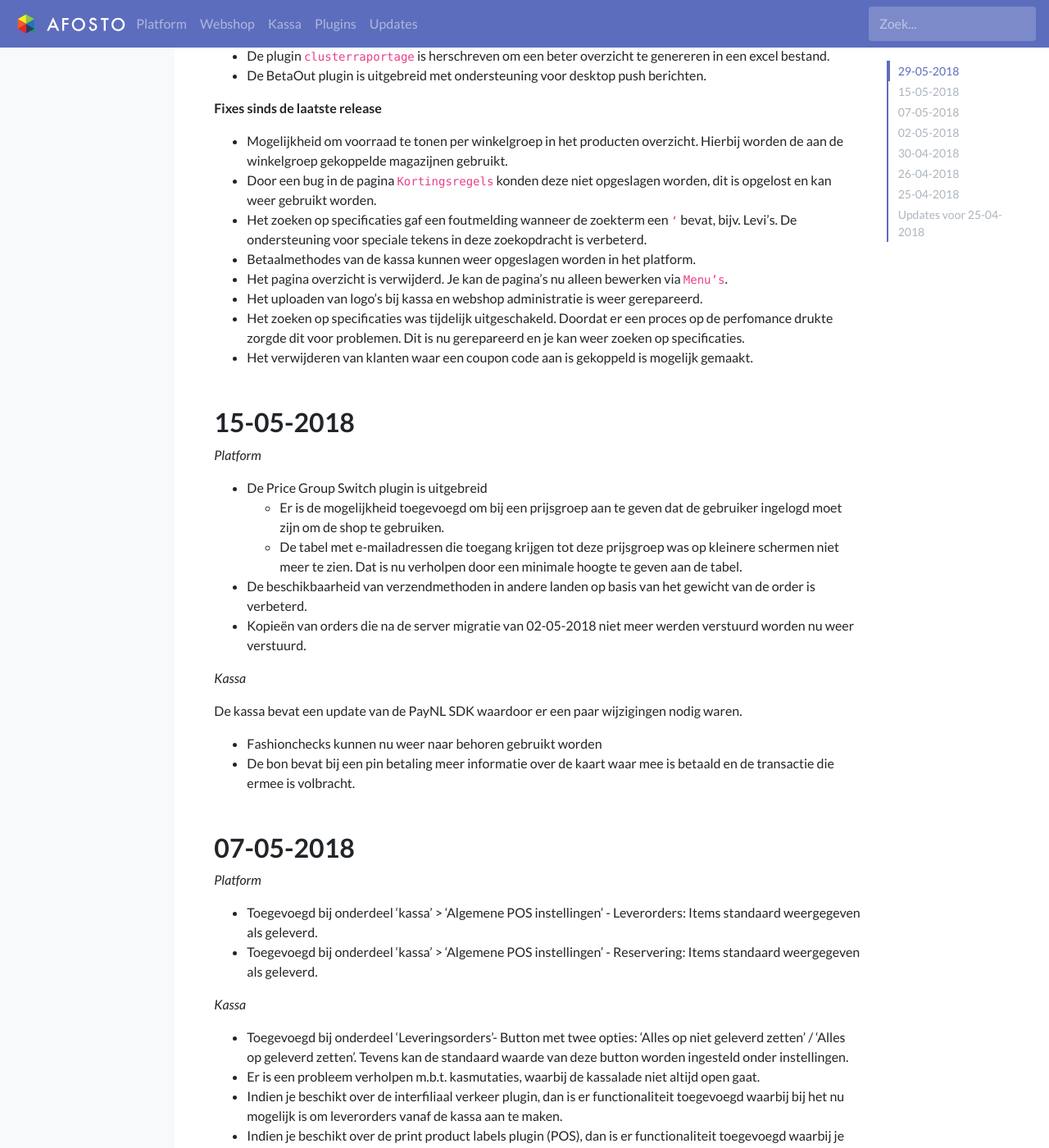
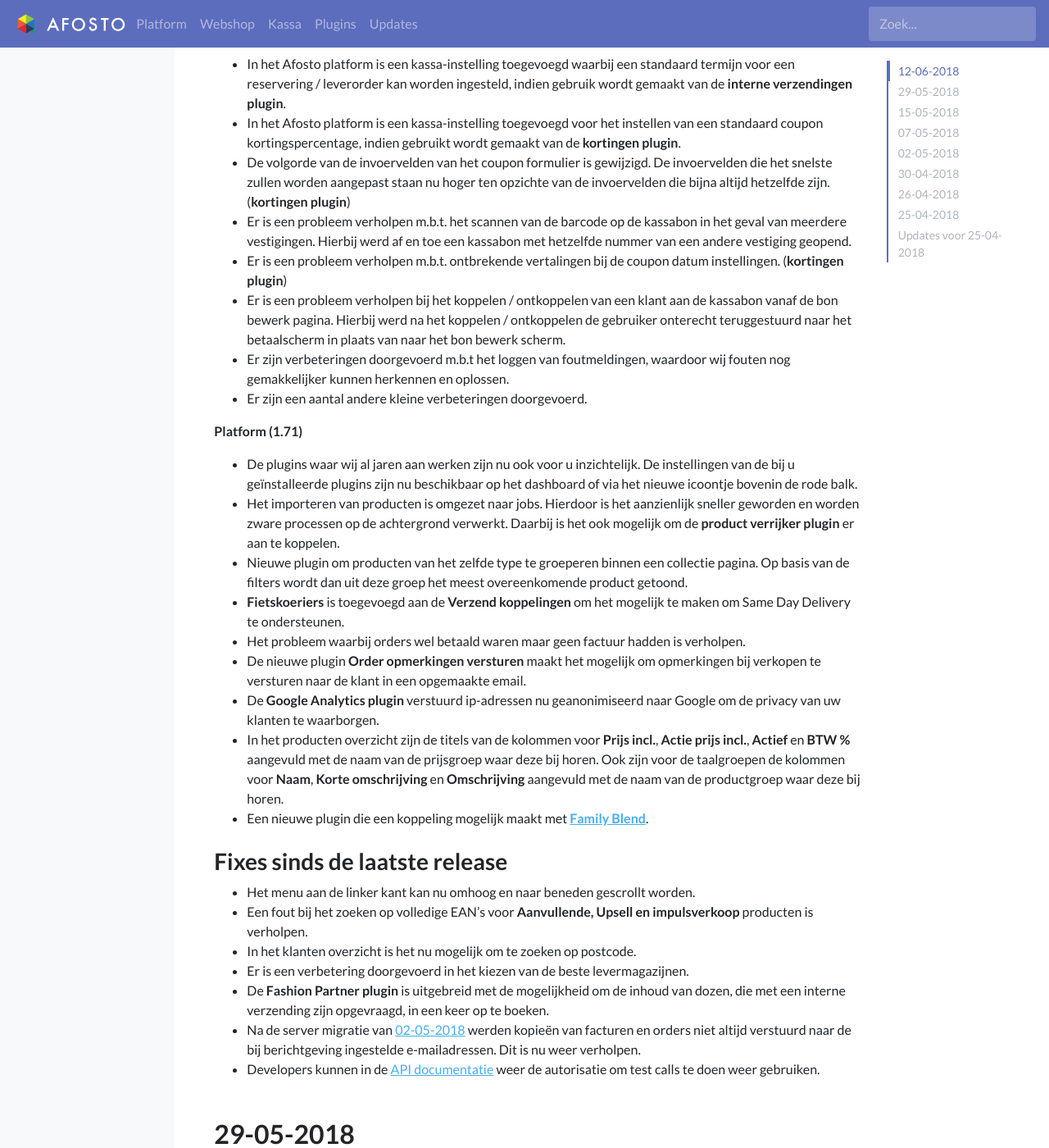
Before and after one commit to afosto/afosto-docs, a Jekyll site: the page built from updates.md, in a window 1280 px wide and 1400 px high, scrolled down 302 px. Shown: the whole window at 82% size. Built offline with Jekyll 4.4.1, drawn with Linux system fonts in a browser that asks for light colours.

Commit message:
release notes and separate updates layout for better TOC (#59)
* - release notes for 12-06-2018
  - pos release 3.0.75
  - platform release 1.71
- introduced a updates template the has a trimmed down table of contents
  - only contains h2 headings so we can use the others for propper heading structures

* added family blend to the platform updates

* Emphasize fietskoeriers addition to shipment providers plugin

```diff
--- /dev/null
+++ b/_layouts/updates.html
@@ -0,0 +1,35 @@
+<!doctype html>
+<html lang="en">
+<head>
+  {% include header.html %}
+</head>
+<body data-spy="scroll" data-target="#af-doc-toc">
+{% include navbar.html %}
+<div class="container-fluid">
+  <div class="row flex-xl-nowrap">
+    <div class="col-10 col-md-3 col-xl-2 af-sidebar">
+      {% include doc-sidebar.html %}
+    </div>
+
+    {% if page.toc %}
+    <div class="order-md-2 col-10 col-md-3 col-xl-2 af-sidebar-toc">
+      <nav id="af-doc-toc" class="nav">
+        {% capture itemClass %}toc-entry.nav-item.toc-h%level%.af-close-menus{% endcapture %}
+        {% include toc.html html=content class="nav.af-page-toc" item_class=itemClass h_min=2 h_max=2 %}
+      </nav>
+    </div>
+    {% endif %}
+
+    <main class="col-12 col-md-9 col-xl-8 pl-md-5 af-content" role="main">
+      <h1 class="af-title display-1" id="content">{{ page.title | smartify }}</h1>
+      <p class="af-lead lead">{{ page.description | smartify }}</p>
+      <!--<button class="navbar-toggler toggle-sidebar d-block d-xl-none mr-2" type="button" data-menu="sidebar-toc" data-menu-action="open" data-menu-side="right">-->
+      <!--<span class="navbar-toggler-icon"></span>-->
+      <!--</button>-->
+      {{ content }}
+    </main>
+  </div>
+</div>
+{% include scripts.html %}
+</body>
+</html>
--- a/updates.md
+++ b/updates.md
@@ -8,44 +8,84 @@ redirect_from:
     - /releases
 ---
 
+## 12-06-2018
+
+### In deze release
+
+**Kassa (3.0.75)**
+
+- In het Afosto platform is een kassa-instelling toegevoegd waarbij een standaard termijn voor een reservering / leverorder kan worden ingesteld, indien gebruik wordt gemaakt van de **interne verzendingen plugin**.
+- In het Afosto platform is een kassa-instelling toegevoegd voor het instellen van een standaard coupon kortingspercentage, indien gebruikt wordt gemaakt van de **kortingen plugin**.
+- De volgorde van de invoervelden van het coupon formulier is gewijzigd. De invoervelden die het snelste zullen worden aangepast staan nu hoger ten opzichte van de invoervelden die bijna altijd hetzelfde zijn. (**kortingen plugin**)
+- Er is een probleem verholpen m.b.t. het scannen van de barcode op de kassabon in het geval van meerdere vestigingen. Hierbij werd af en toe een kassabon met hetzelfde nummer van een andere vestiging geopend.
+- Er is een probleem verholpen m.b.t. ontbrekende vertalingen bij de coupon datum instellingen. (**kortingen plugin**)
+- Er is een probleem verholpen bij het koppelen / ontkoppelen van een klant aan de kassabon vanaf de bon bewerk pagina. Hierbij werd na het koppelen / ontkoppelen de gebruiker onterecht teruggestuurd naar het betaalscherm in plaats van naar het bon bewerk scherm.
+- Er zijn verbeteringen doorgevoerd m.b.t het loggen van foutmeldingen, waardoor wij fouten nog gemakkelijker kunnen herkennen en oplossen.
+- Er zijn een aantal andere kleine verbeteringen doorgevoerd.
+
+**Platform (1.71)**
+
+- De plugins waar wij al jaren aan werken zijn nu ook voor u inzichtelijk. De instellingen van de bij u geïnstalleerde plugins zijn nu beschikbaar op het dashboard of via het nieuwe icoontje bovenin de rode balk.
+- Het importeren van producten is omgezet naar jobs. Hierdoor is het aanzienlijk sneller geworden en worden zware processen op de achtergrond verwerkt. Daarbij is het ook mogelijk om de **product verrijker plugin** er aan te koppelen.
+- Nieuwe plugin om producten van het zelfde type te groeperen binnen een collectie pagina. Op basis van de filters wordt dan uit deze groep het meest overeenkomende product getoond.
+- **Fietskoeriers** is toegevoegd aan de **Verzend koppelingen** om het mogelijk te maken om Same Day Delivery te ondersteunen.
+- Het probleem waarbij orders wel betaald waren maar geen factuur hadden is verholpen.
+- De nieuwe plugin **Order opmerkingen versturen** maakt het mogelijk om opmerkingen bij verkopen te versturen naar de klant in een opgemaakte email.
+- De **Google Analytics plugin** verstuurd ip-adressen nu geanonimiseerd naar Google om de privacy van uw klanten te waarborgen.
+- In het producten overzicht zijn de titels van de kolommen voor **Prijs incl.**, **Actie prijs incl.**, **Actief** en **BTW %** aangevuld met de naam van de prijsgroep waar deze bij horen. Ook zijn voor de taalgroepen de kolommen voor **Naam**, **Korte omschrijving** en **Omschrijving** aangevuld met de naam van de productgroep waar deze bij horen.
+- Een nieuwe plugin die een koppeling mogelijk maakt met [**Family Blend**](http://familyblend.nl/).
+
+### Fixes sinds de laatste release
+
+- Het menu aan de linker kant kan nu omhoog en naar beneden gescrollt worden.
+- Een fout bij het zoeken op volledige EAN’s voor **Aanvullende, Upsell en impulsverkoop** producten is verholpen.
+- In het klanten overzicht is het nu mogelijk om te zoeken op postcode.
+- Er is een verbetering doorgevoerd in het kiezen van de beste levermagazijnen.
+- De **Fashion Partner plugin** is uitgebreid met de mogelijkheid om de inhoud van dozen, die met een interne verzending zijn opgevraagd, in een keer op te boeken.
+- Na de server migratie van [02-05-2018](#02-05-2018) werden kopieën van facturen en orders niet altijd verstuurd naar de bij berichtgeving ingestelde e-mailadressen. Dit is nu weer verholpen.
+- Developers kunnen in de [API documentatie](https://docs.afosto.com/) weer de autorisatie om test calls te doen weer gebruiken.
+
 ## 29-05-2018
 
-**In deze release**
+### In deze release
 * Het zoeken van producten in zowel platform als webshop is verbeterd waardoor het zoeken op EAN en SKU betere resultaten geeft.
-* De plugin `clusterraportage` is herschreven om een beter overzicht te genereren in een excel bestand.
+* De plugin **clusterraportage** is herschreven om een beter overzicht te genereren in een excel bestand.
 * De BetaOut plugin is uitgebreid met ondersteuning voor desktop push berichten.
 
-**Fixes sinds de laatste release**
+### Fixes sinds de laatste release
 * Mogelijkheid om voorraad te tonen per winkelgroep in het producten overzicht. Hierbij worden de aan de winkelgroep gekoppelde magazijnen gebruikt.
-* Door een bug in de pagina `Kortingsregels` konden deze niet opgeslagen worden, dit is opgelost en kan weer gebruikt worden.
+* Door een bug in de pagina **Kortingsregels** konden deze niet opgeslagen worden, dit is opgelost en kan weer gebruikt worden.
 * Het zoeken op specificaties gaf een foutmelding wanneer de zoekterm een `‘` bevat, bijv. Levi’s. De ondersteuning voor speciale tekens in deze zoekopdracht is verbeterd.
 * Betaalmethodes van de kassa kunnen weer opgeslagen worden in het platform.
-* Het pagina overzicht is verwijderd. Je kan de pagina’s nu alleen bewerken via `Menu’s`.
+* Het pagina overzicht is verwijderd. Je kan de pagina’s nu alleen bewerken via **Menu’s**.
 * Het uploaden van logo’s bij kassa en webshop administratie is weer gerepareerd.
 * Het zoeken op specificaties was tijdelijk uitgeschakeld. Doordat er een proces op de perfomance drukte zorgde dit voor problemen. Dit is nu gerepareerd en je kan weer zoeken op specificaties.
 * Het verwijderen van klanten waar een coupon code aan is gekoppeld is mogelijk gemaakt.
 
 
 ## 15-05-2018
-_Platform_
+**Platform**
+
 * De Price Group Switch plugin is uitgebreid
   * Er is de mogelijkheid toegevoegd om bij een prijsgroep aan te geven dat de gebruiker ingelogd moet zijn om de shop te gebruiken.
   * De tabel met e-mailadressen die toegang krijgen tot deze prijsgroep was op kleinere schermen niet meer te zien. Dat is nu verholpen door een minimale hoogte te geven aan de tabel.
 * De beschikbaarheid van verzendmethoden in andere landen op basis van het gewicht van de order is verbeterd.
 * Kopieën van orders die na de server migratie van 02-05-2018 niet meer werden verstuurd worden nu weer verstuurd.
 
-_Kassa_
+**Kassa**
 
 De kassa bevat een update van de PayNL SDK waardoor er een paar wijzigingen nodig waren.
 * Fashionchecks kunnen nu weer naar behoren gebruikt worden
 * De bon bevat bij een pin betaling meer informatie over de kaart waar mee is betaald en de transactie die ermee is volbracht.
 
 ## 07-05-2018
-_Platform_
+**Platform**
+
 * Toegevoegd bij onderdeel 'kassa' > 'Algemene POS instellingen' - Leverorders: Items standaard weergegeven als geleverd.
 * Toegevoegd bij onderdeel 'kassa' > 'Algemene POS instellingen' - Reservering: Items standaard weergegeven als geleverd.
 
-_Kassa_
+**Kassa**
+
 * Toegevoegd bij onderdeel 'Leveringsorders'- Button met twee opties: 'Alles op niet geleverd zetten' / 'Alles op geleverd zetten'. Tevens kan de standaard waarde van deze button worden ingesteld onder instellingen.
 * Er is een probleem verholpen m.b.t. kasmutaties, waarbij de kassalade niet altijd open gaat.
 * Indien je beschikt over de interfiliaal verkeer plugin, dan is er functionaliteit toegevoegd waarbij bij het nu mogelijk is om leverorders vanaf de kassa aan te maken.
@@ -53,33 +93,39 @@ _Kassa_
 * Er zijn een aantal andere kleine verbeteringen doorgevoerd.
 
 ## 02-05-2018
-_Platform_
+**Platform**
+
 Het Platform draait vanaf vandaag op een nieuwe server.
 
-_Kassa_
+**Kassa**
+
 De kassa draait vanaf vandaag op een nieuwe server.
 
-_Webshop_
+**Webshop**
+
 De webshop kun je vanaf vandaag vanaf de nieuwe server laten draaien. Je dient deze instellingen voor 9 mei aangepast te hebben. Je kunt [hier](/webshop/dns-instellingen-webshop) de instellingen vinden. Beheert Afosto je domeinnaam, dan zullen wij dit voor je regelen.
 
-_API_
+**API**
+
 De API draait vanaf vandaag op een nieuwe server.
 
 ## 30-04-2018
-_Platform_
+**Platform**
+
 * Nieuwe plugin 'extra orderstatus' toegevoegd: Met deze plugin is het mogelijk handmatig orderstatussen te kunnen opgeven. Documentatie is [hier](/plugins/extra-orderstatus) te vinden.
 
 ## 26-04-2018
-_Platform_
+**Platform**
+
 * Toegevoegd bij onderdeel 'verkopen': Kunnen zoeken op datumrange voor zowel orderdatum als factuurdatum.
 * Toegevoegd bij onderdeel 'producten': Kunnen zoeken op voorraad per verkoopkanaal.
 * Voor zowel onderdeel 'verkopen' als 'producten': View aangepast voor zoeken. Je kunt nu 'zoeken' en 'geavanceerd zoeken'.
 
 ## 25-04-2018
-_Kassa_
+**Kassa**
 * Beschikbaarheid extra betaalmethoden welke op het Platform zijn aangemaakt.
 
-_Platform_
+**Platform**
 * Toegevoegd bij onderdeel 'kassa > Betaalmethodes': Een extra betaalmethode kunnen toevoegen.
 
 ## Updates voor 25-04-2018
```
Also changed, not shown: other parts of updates.md (+1 -1 lines).
